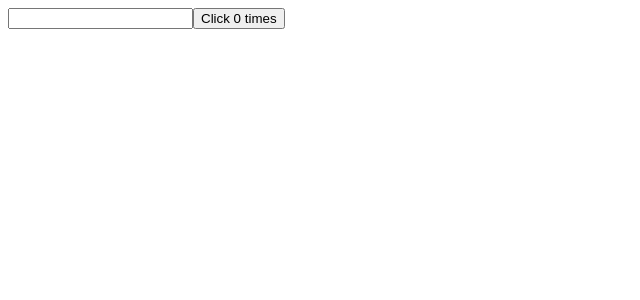
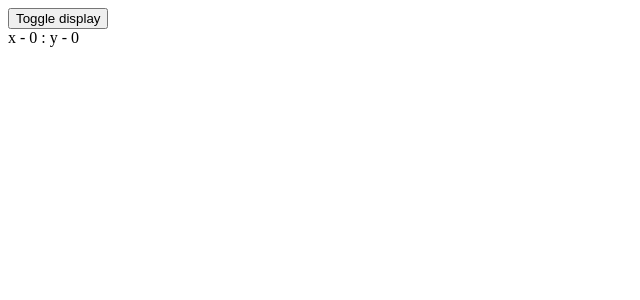
Before and after one commit to rahul-COD3/learn-react, a React (Vite) app: page / in a window 1280 px wide. Shown: the top 300 px of the page, without its empty margins (0-640 px from the left). Built offline with nearby package versions, Linux system fonts and the light colour scheme.

Commit message:
:boom: UseEffect with clean-up

```diff
--- a/src/App.jsx
+++ b/src/App.jsx
@@ -1,11 +1,17 @@
 import HookCounterOne from "./Components/useEffect/HookCounterOne";
 import ClassCounterOne from "./Components/useEffect/ClassCounterOne";
+import ClassMouse from "./Components/useEffect/ClassMouse";
+import HookMouse from "./Components/useEffect/HookMouse";
+import MouseContainer from "./Components/useEffect/MouseContainer";
 
 function App() {
   return (
     <div className="App">
       {/* <ClassCounterOne />; */}
-      <HookCounterOne />
+      {/* <HookCounterOne /> */}
+      {/* <ClassMouse /> */}
+      {/* <HookMouse /> */}
+      <MouseContainer />
     </div>
   );
 }
--- /dev/null
+++ b/src/Components/useEffect/ClassMouse.jsx
@@ -0,0 +1,27 @@
+import React, { Component } from "react";
+
+class ClassMouse extends Component {
+  constructor(props) {
+    super(props);
+
+    this.state = {
+      x: 0,
+      y: 0,
+    };
+  }
+  logMousePosition = (e) => {
+    this.setState({ x: e.clientX, y: e.clientY });
+  };
+  componentDidMount() {
+    window.addEventListener("mousemove", this.logMousePosition);
+  }
+  render() {
+    return (
+      <div>
+        X - {this.state.x} Y - {this.state.y}
+      </div>
+    );
+  }
+}
+
+export default ClassMouse;
--- /dev/null
+++ b/src/Components/useEffect/HookMouse.jsx
@@ -0,0 +1,30 @@
+import React, { useEffect, useState } from "react";
+
+function HookMouse() {
+  const [x, setX] = useState(0);
+  const [y, setY] = useState(0);
+
+  const logMousePosition = (e) => {
+    console.log("Mouse Position changed");
+    setX(e.clientX);
+    setY(e.clientY);
+  };
+
+  useEffect(() => {
+    console.log("useEffect Called");
+    window.addEventListener("mousemove", logMousePosition);
+
+    return () => {
+      console.log("useEffect Removed");
+      window.removeEventListener("mousemove", logMousePosition);
+    };
+  }, []);
+
+  return (
+    <div>
+      x - {x} : y - {y}
+    </div>
+  );
+}
+
+export default HookMouse;
--- /dev/null
+++ b/src/Components/useEffect/MouseContainer.jsx
@@ -0,0 +1,15 @@
+import React, { useState } from "react";
+import HookMouse from "./HookMouse";
+
+function MouseContainer() {
+  const [display, setDisplay] = useState(true);
+  return (
+    <div>
+      <button onClick={() => setDisplay(!display)}>Toggle display</button>
+      {display && <HookMouse />}
+      {/*  if display is true then HookMouse will display */}
+    </div>
+  );
+}
+
+export default MouseContainer;
```
